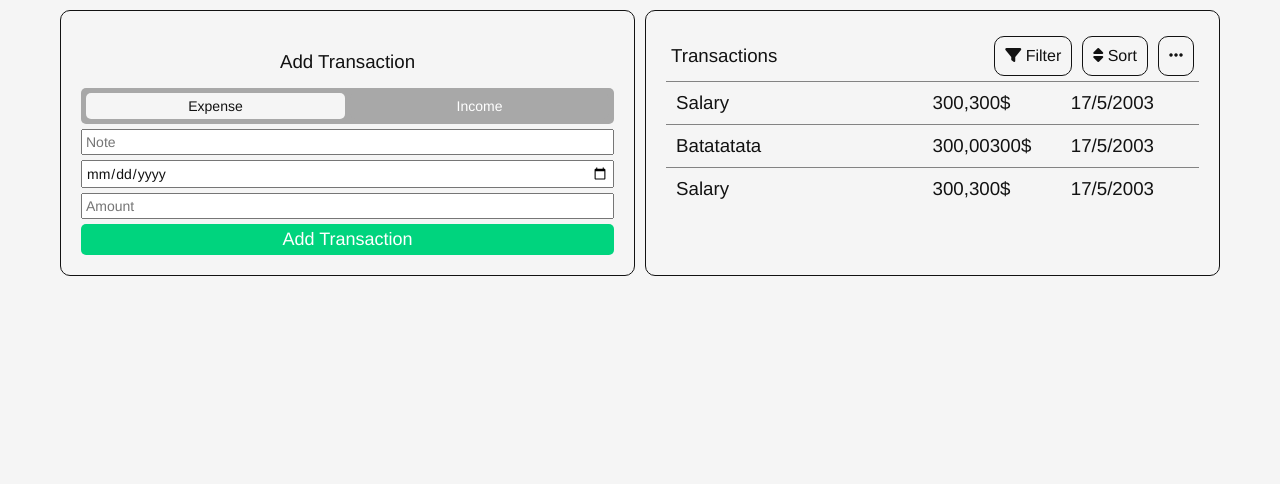
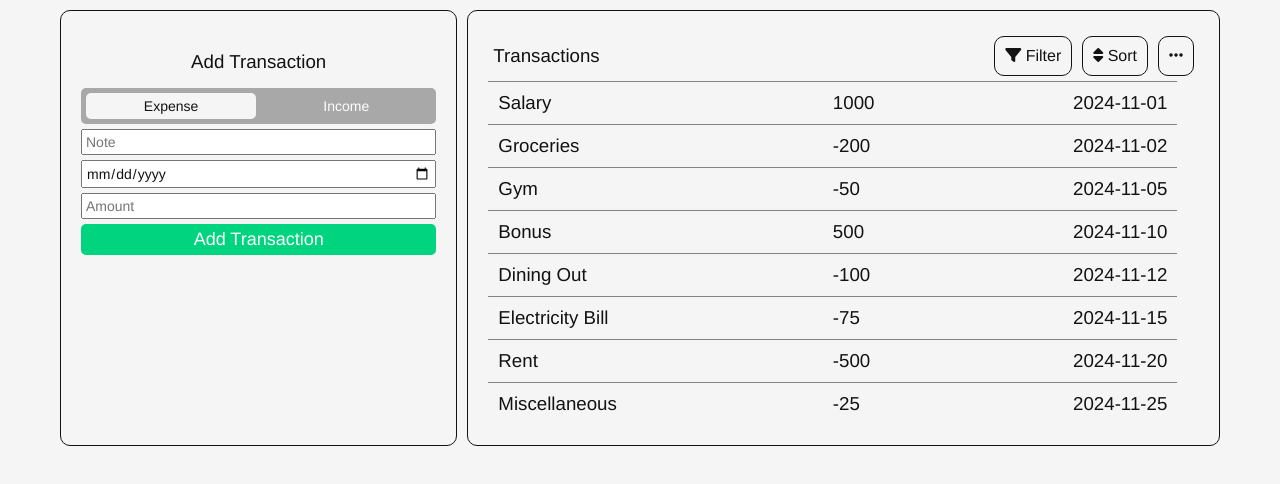
Before and after one commit to alijradii/expense-tracker, a plain HTML site: page index.html in a window 1280 px wide. Shown: the part 132-616 px from the top of the page. Drawn offline with nearby package versions, Linux system fonts and the light colour scheme.

Commit message:
added dynamic loading for transactions

```diff
--- a/css/home.css
+++ b/css/home.css
@@ -73,7 +73,6 @@ canvas {
   flex-direction: column;
   border: 1px solid rgb(18, 18, 18);
   padding: 20px;
-  flex: 1 1 0;
 }
 
 .separator {
@@ -168,3 +167,12 @@ section {
   padding: 10px;
   border-top: 1px solid rgba(18, 18, 18, 0.5);
 }
+
+.transaction-button {
+  padding: 3px;
+  margin: auto;
+}
+
+.transaction-button.hidden {
+  visibility: hidden;
+}
--- a/css/utils.css
+++ b/css/utils.css
@@ -21,3 +21,15 @@
 .grow2 {
   flex: 2 1 0;
 }
+
+.text-align-left {
+  text-align: left;
+}
+
+.text-align-right {
+  text-align: right;
+}
+
+.text-align-center {
+  text-align: center;
+}
--- a/index.html
+++ b/index.html
@@ -27,7 +27,7 @@
     </header>
 
     <section>
-      <div class="transactions-container">
+      <div class="transactions-container grow1">
         <div class="transaction-creator">
           <h3>Add Transaction</h3>
           <div class="toggle-container">
@@ -45,7 +45,7 @@
           <button class="transaction-btn">Add Transaction</button>
         </div>
       </div>
-      <div class="transactions-container">
+      <div class="transactions-container grow2" id="transactions-container">
         <div class="transactions-header">
           <h3>Transactions</h3>
           <div class="flex align-stretch gap10">
@@ -62,21 +62,6 @@
             </button>
           </div>
         </div>
-        <div class="transaction">
-          <h3 class="grow2">Salary</h3>
-          <h3 class="grow1">300,300$</h3>
-          <h3 class="grow1">17/5/2003</h3>
-        </div>
-        <div class="transaction">
-          <h3 class="grow2">Batatatata</h3>
-          <h3 class="grow1">300,00300$</h3>
-          <h3 class="grow1">17/5/2003</h3>
-        </div>
-        <div class="transaction">
-          <h3 class="grow2">Salary</h3>
-          <h3 class="grow1">300,300$</h3>
-          <h3 class="grow1">17/5/2003</h3>
-        </div>
       </div>
     </section>
 
--- a/src/main.js
+++ b/src/main.js
@@ -8,3 +8,27 @@ const transactions = [
   { note: "Rent", amount: -500, date: "2024-11-20" },
   { note: "Miscellaneous", amount: -25, date: "2024-11-25" },
 ];
+
+const renderData = () => {
+  const container = document.getElementById("transactions-container");
+
+  transactions.forEach((transaction, index) => {
+    const element = document.createElement("div");
+    element.classList.add("transaction");
+    element.setAttribute("id", `transaction-${index}`);
+    element.innerHTML = `
+      <h3 class="grow2">${transaction["note"]}</h3>
+      <h3 class="grow1">${transaction["amount"]}</h3>
+      <h3 class="grow1 text-align-right">${transaction["date"]}</h3>
+      <button class="transaction-button hidden">
+          <i class="fa fa-trash text-color-black"></i>
+      </button>
+    `;
+
+    container.appendChild(element);
+  });
+};
+
+document.addEventListener("DOMContentLoaded", () => {
+  renderData();
+});
```
